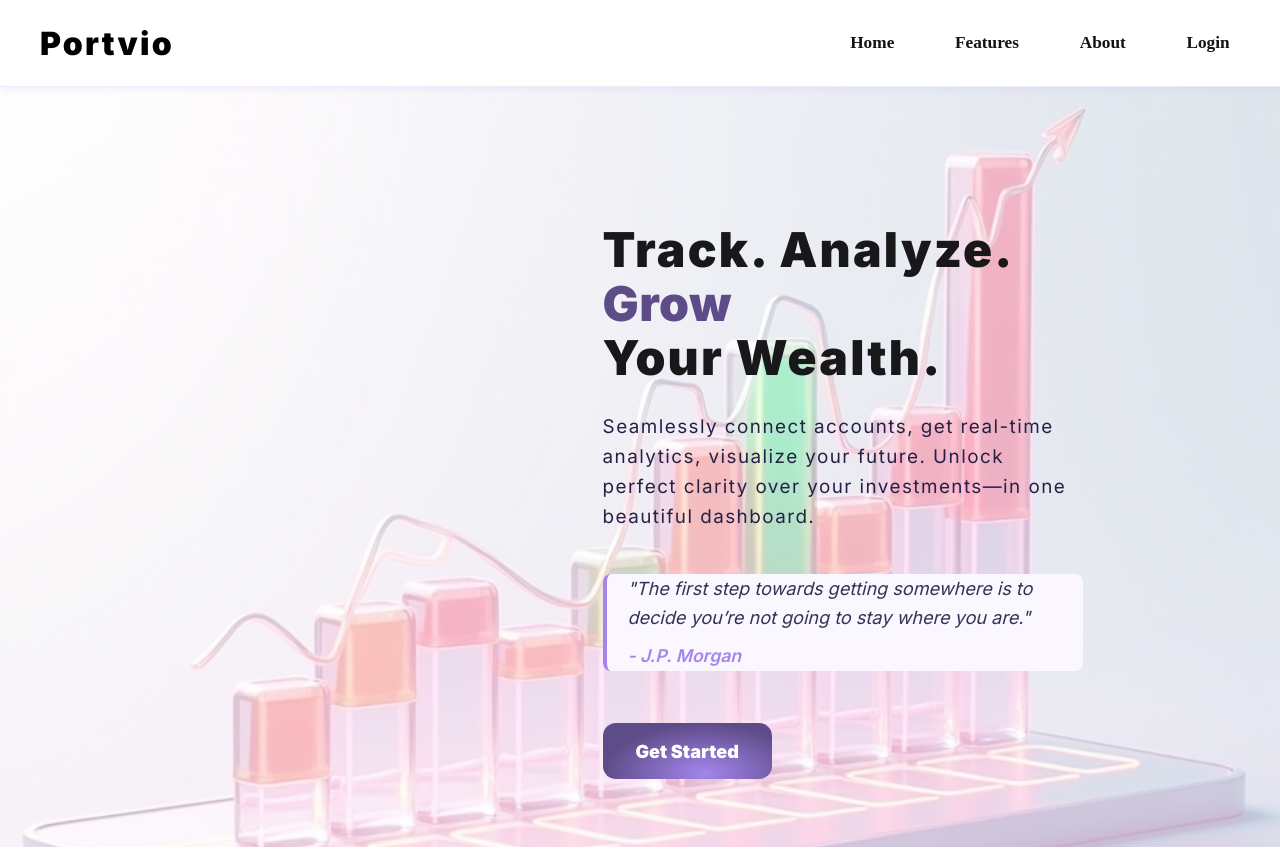
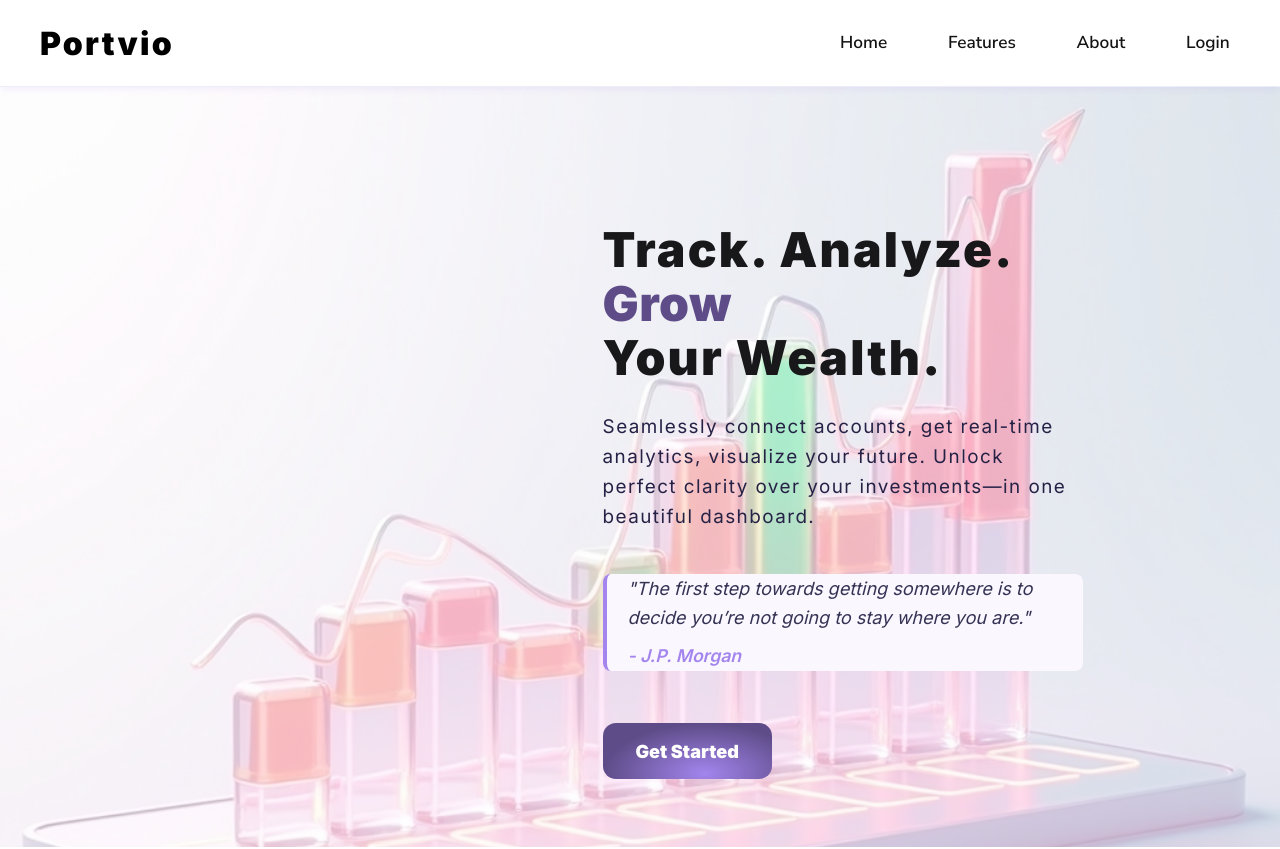
Before and after one commit to VinayakxSingh/Portvio, a React (Vite) app: page / in a window 1280 px wide. Shown: the top 849 px of the page. Built offline with nearby package versions, Linux system fonts and the light colour scheme.

Commit message:
Update about.css

```diff
--- a/src/pages/about.css
+++ b/src/pages/about.css
@@ -1,6 +1,5 @@
 @import url('https://fonts.googleapis.com/css2?family=Inter:wght@400;600;700&display=swap');
-
-body, html, .about-container {
+ .about-container {
 
 
     font-family: "Domine", serif;
```
